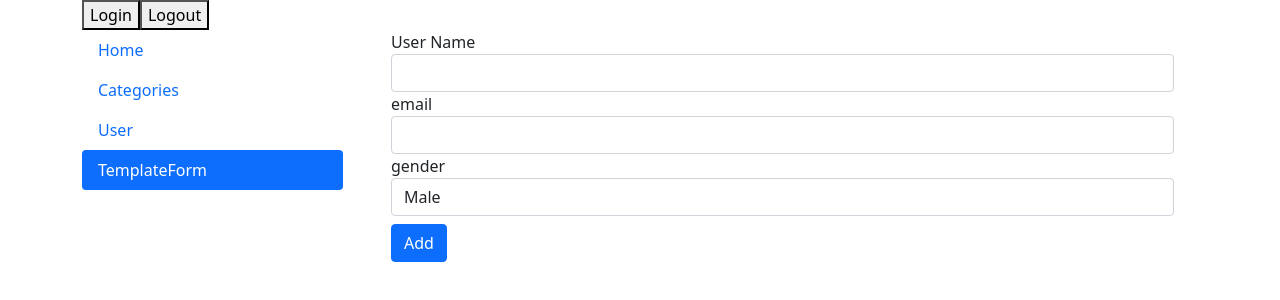
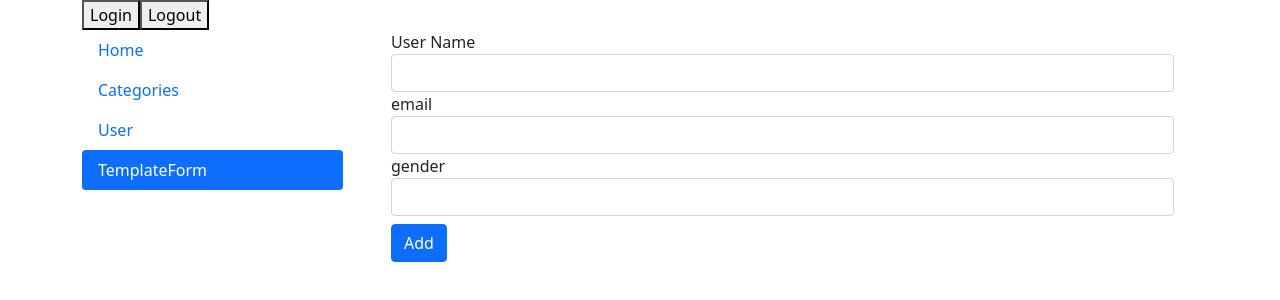
Before and after one commit to Patwalrahul3/angular-routing, an Angular app: page /templateform in a window 1280 px wide. Shown: the top 300 px of the page. Built offline with nearby package versions, Linux system fonts and the light colour scheme.

Commit message:
advantage of using viewchild in form , we get the update data

```diff
--- a/src/app/template-form/template-form.component.html
+++ b/src/app/template-form/template-form.component.html
@@ -2,18 +2,19 @@
   <div class="row">
     <div class="col-md-12">
       <!-- <form (ngSubmit)="onFormSubmit(f)" #f>  -->
-      <form (ngSubmit)="onFormSubmit(f)" #f="ngForm">
+      <!-- <form (ngSubmit)="onFormSubmit(f)" #f="ngForm">  -->
+      <form (ngSubmit)="onFormSubmit()" #f="ngForm">
         <div class="form-group">
           <label for="username">User Name</label>
-          <input type="text" class="form-control" id="username"  name="username"/>
+          <input type="text" class="form-control" id="username"  name="username" ngModel/>
         </div>
         <div class="form-group">
           <label for="email">email</label>
-          <input type="text" class="form-control" id="email" name="email" />
+          <input type="text" class="form-control" id="email" name="email" ngModel />
         </div>
         <div class="form-group">
           <label for="gender">gender</label>
-          <select class="form-control" id="gender" name="gender">
+          <select class="form-control" id="gender" name="gender" ngModel>
             <option value="male">Male</option>
             <option value="female">Female</option>
           </select>
--- a/src/app/template-form/template-form.component.ts
+++ b/src/app/template-form/template-form.component.ts
@@ -1,4 +1,4 @@
-import { Component } from '@angular/core';
+import { Component, ViewChild } from '@angular/core';
 import { NgForm } from '@angular/forms';
 
 @Component({
@@ -7,9 +7,10 @@ import { NgForm } from '@angular/forms';
   styleUrls: ['./template-form.component.css']
 })
 export class TemplateFormComponent {
+@ViewChild('f') signupForm!: NgForm;
 
-  onFormSubmit(f: NgForm){
-    console.log(f);
+onFormSubmit(){
+    console.log(this.signupForm);
 
 
   }
```
